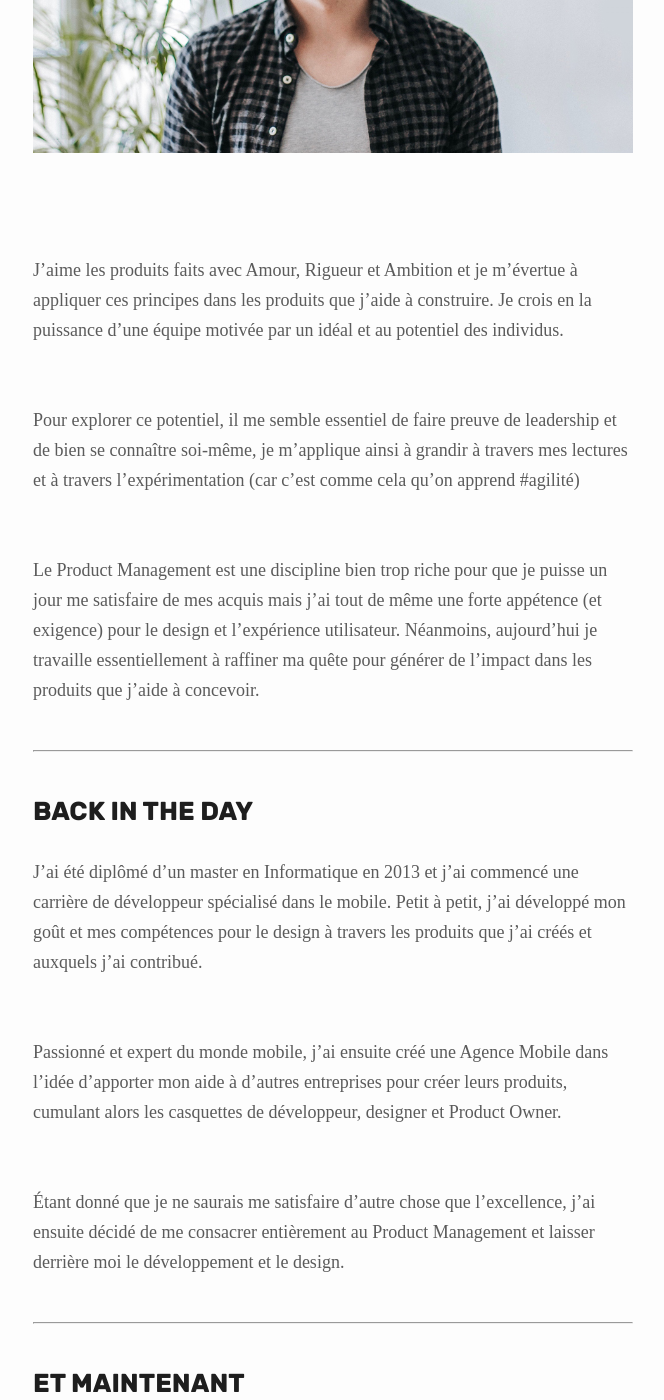
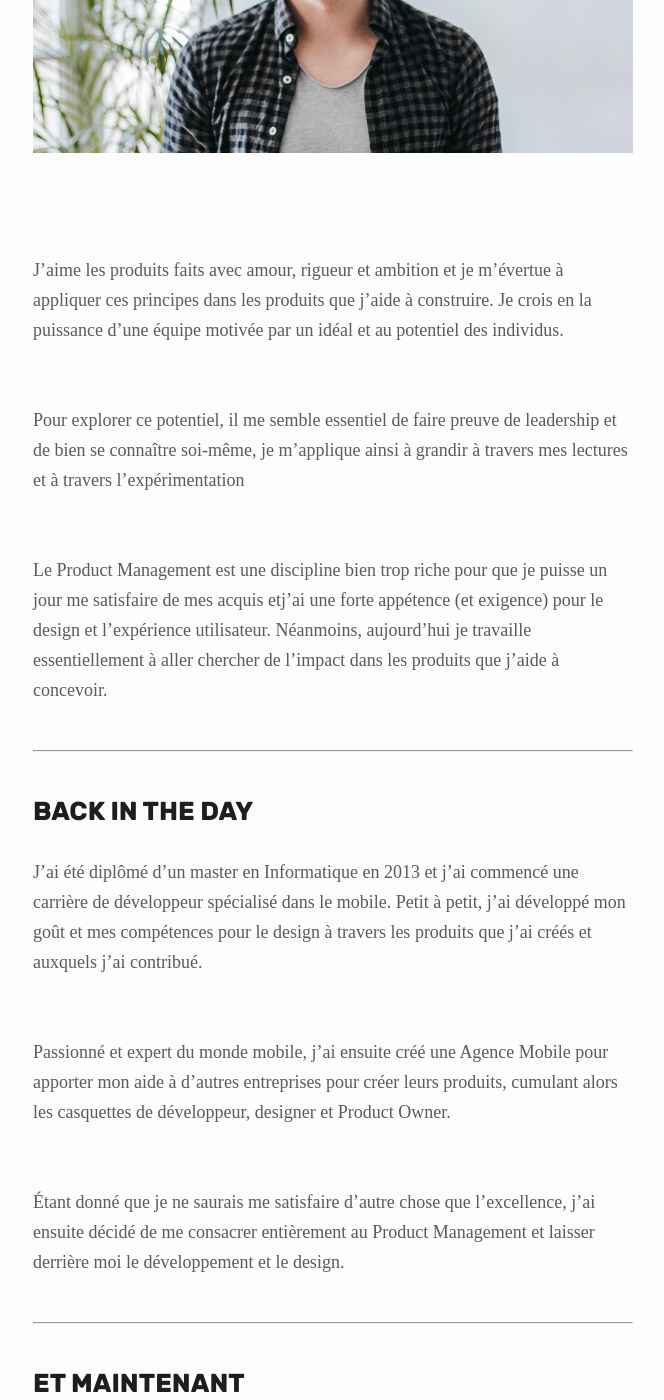
Before and after one commit to JbDenoual/jbdenoual.github.io, a Jekyll site: the page built from about.md, in a window 1280 px wide and 1400 px high, scrolled down 727 px. Shown: the whole window, without its empty margins (287-951 px from the left). Built offline with Jekyll 4.4.1, drawn with Linux system fonts in a browser that asks for light colours; some web fonts are replaced; some of the changed text lies outside the part shown.

Commit message:
[Update] Descriptions of myself

```diff
--- a/about.md
+++ b/about.md
@@ -12,11 +12,11 @@ permalink: /about/
 	<img src="{{ '/assets/images/picture_of_myself.jpg' | relative_url }}">
 </div>
 
-J'aime les produits faits avec Amour, Rigueur et Ambition et je m'évertue à appliquer ces principes dans les produits que j'aide à construire. Je crois en la puissance d'une équipe motivée par un idéal et au potentiel des individus. <br/><br/>
+J'aime les produits faits avec amour, rigueur et ambition et je m'évertue à appliquer ces principes dans les produits que j'aide à construire. Je crois en la puissance d'une équipe motivée par un idéal et au potentiel des individus. <br/><br/>
 
-Pour explorer ce potentiel, il me semble essentiel de faire preuve de leadership et de bien se connaître soi-même, je m'applique ainsi à grandir à travers mes lectures et à travers l'expérimentation (car c'est comme cela qu'on apprend #agilité)<br/><br/>
+Pour explorer ce potentiel, il me semble essentiel de faire preuve de leadership et de bien se connaître soi-même, je m'applique ainsi à grandir à travers mes lectures et à travers l'expérimentation <br/><br/>
 
-Le Product Management est une discipline bien trop riche pour que je puisse un jour me satisfaire de mes acquis mais j'ai tout de même une forte appétence (et exigence) pour le design et l'expérience utilisateur. Néanmoins, aujourd'hui je travaille essentiellement à raffiner ma quête pour générer de l’impact dans les produits que j'aide à concevoir.<br/><br/>
+Le Product Management est une discipline bien trop riche pour que je puisse un jour me satisfaire de mes acquis etj'ai une forte appétence (et exigence) pour le design et l'expérience utilisateur. Néanmoins, aujourd'hui je travaille essentiellement à aller chercher de l’impact dans les produits que j'aide à concevoir.<br/><br/>
 
 
 ---
@@ -25,7 +25,7 @@ Le Product Management est une discipline bien trop riche pour que je puisse un j
 
 J'ai été diplômé d'un master en Informatique en 2013 et j'ai commencé une carrière de développeur spécialisé dans le mobile. Petit à petit, j’ai développé mon goût et mes compétences pour le design à travers les produits que j’ai créés et auxquels j'ai contribué.<br/><br/>
 
-Passionné et expert du monde mobile, j'ai ensuite créé une Agence Mobile dans l'idée d'apporter mon aide à d'autres entreprises pour créer leurs produits, cumulant alors les casquettes de développeur, designer et Product Owner.<br/><br/>
+Passionné et expert du monde mobile, j'ai ensuite créé une Agence Mobile pour apporter mon aide à d'autres entreprises pour créer leurs produits, cumulant alors les casquettes de développeur, designer et Product Owner.<br/><br/>
 
 Étant donné que je ne saurais me satisfaire d'autre chose que l'excellence, j'ai ensuite décidé de me consacrer entièrement au Product Management et laisser derrière moi le développement et le design.<br/><br/>
 
```
Also changed, not shown: other parts of about.md (+1 -1 lines), index.md (+2 -2 lines).
